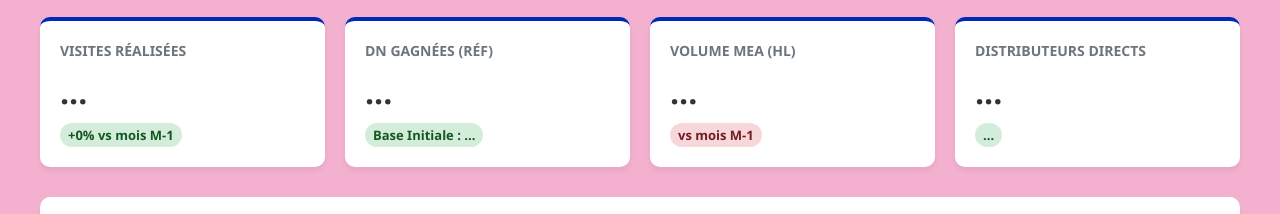
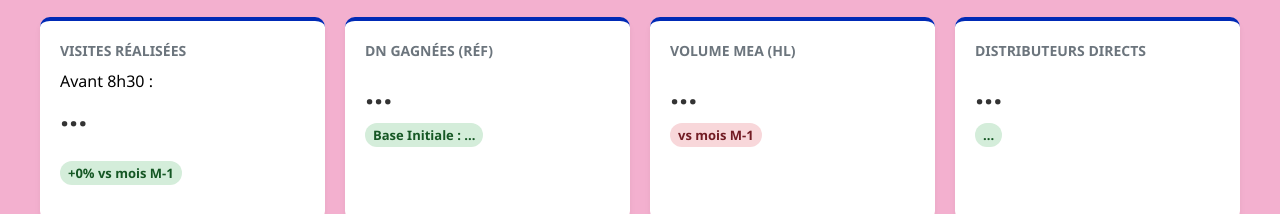
Before and after one commit to romanepolet-create/BRIQUE-APP, a website: page public/dashboard.html in a window 1280 px wide. Shown: the part 142-356 px from the top of the page. Drawn offline with nearby package versions, Linux system fonts and the light colour scheme; no server answers.

Commit message:
Update dashboard.html

```diff
--- a/public/dashboard.html
+++ b/public/dashboard.html
@@ -23,7 +23,9 @@
          <div class="kpi-grid">
             <div class="kpi-card">
                 <div class="kpi-title">Visites réalisées</div>
+                <div id="DvisiteAvOpen">Avant 8h30 :</div>
                 <p class="kpi-value" id="kpi-visites">...</p>
+                <p id="visiteAvOpen">
                 <span class="kpi-evolution evolution-up" id="evo-visites">+0% vs mois M-1</span>
             </div>
 
```
